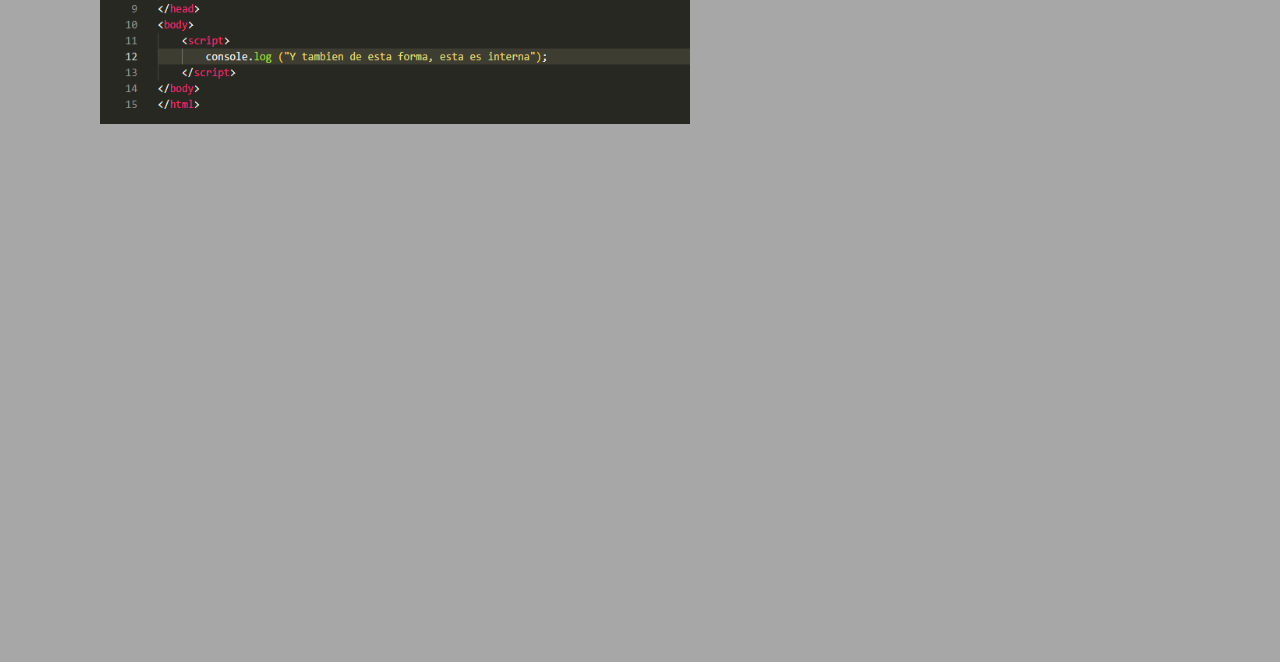
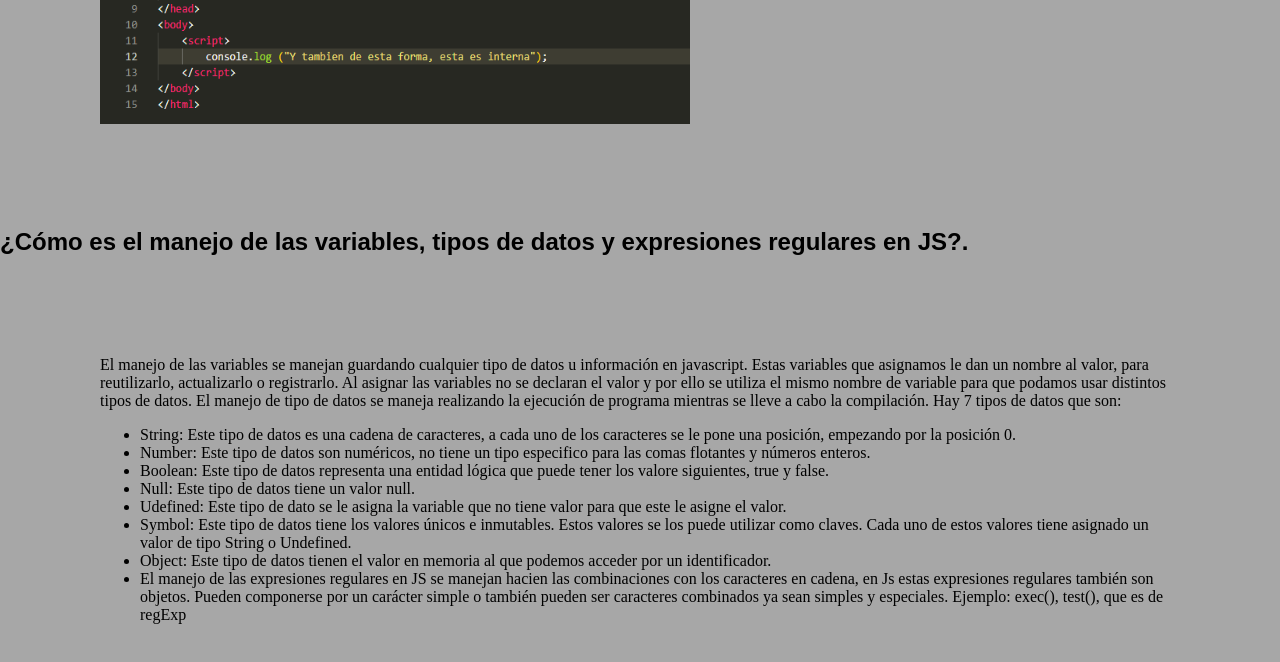
Before and after one commit to Mercadonatali/investivacionJS, a plain HTML site: page index.html in a window 1280 px wide. Shown: the part 1594-2256 px from the top of the page. Drawn offline with Linux system fonts and the light colour scheme.

Commit message:
Respuesta 3

```diff
--- a/CSS/style.css
+++ b/CSS/style.css
@@ -60,3 +60,12 @@ header{
     margin: 100px;
 
 }
+.respuesta3{
+    font-family: sans-serif;
+    font-size:20;
+}
+.var{
+    font-family:'Times New Roman', Times, serif ;
+    font-size:12;
+    margin: 100px;
+}
--- a/index.html
+++ b/index.html
@@ -64,6 +64,27 @@
             </div>
         </div>
 
+        <div class="respuesta3">
+            <h2>¿Cómo es el manejo de las variables, tipos de datos y expresiones regulares en JS?.</h2>
+            <div class="var">
+
+
+                 El manejo de las variables se manejan guardando cualquier tipo de datos u información en javascript. Estas variables que asignamos le dan un nombre al valor, para reutilizarlo, actualizarlo o registrarlo. Al asignar las variables no se declaran el valor  y por ello se utiliza el mismo nombre de variable para que podamos usar distintos tipos de datos.
+                 El manejo de tipo de datos se maneja realizando la ejecución de programa mientras se lleve a cabo la compilación. Hay 7 tipos de datos que son:
+                <ul>
+                    <li>String: Este tipo de datos es una cadena de caracteres, a cada uno de los caracteres se le pone una posición, empezando por la posición 0.</li>
+                    <li> Number: Este tipo de datos son numéricos, no tiene un tipo especifico para las comas flotantes y números enteros. </li>
+                    <li>Boolean: Este tipo de datos representa una entidad lógica que puede tener los valore siguientes, true y false.</li>
+                    <li>Null: Este tipo de datos tiene un valor null.</li>
+                    <li>Udefined: Este tipo de dato se le asigna la variable que no tiene valor para que este le asigne el valor.</li>
+                    <li>Symbol: Este tipo de datos tiene los valores únicos e inmutables. Estos valores se los puede utilizar como claves. Cada uno de estos valores tiene asignado un valor de tipo String o Undefined.</li>
+                    <li>Object: Este tipo de datos tienen el valor en memoria al que podemos acceder por un identificador.</li>
+                    <li>El manejo de las expresiones regulares en JS se manejan hacien las combinaciones con los caracteres en cadena, en Js estas expresiones regulares también son objetos. Pueden componerse por un carácter simple o también pueden ser caracteres combinados ya sean simples y especiales. Ejemplo: exec(), test(), que es de regExp </li>
+
+                </ul>
+            </div>
+        </div>
+
     </div>
 </body>
 </html>
```
